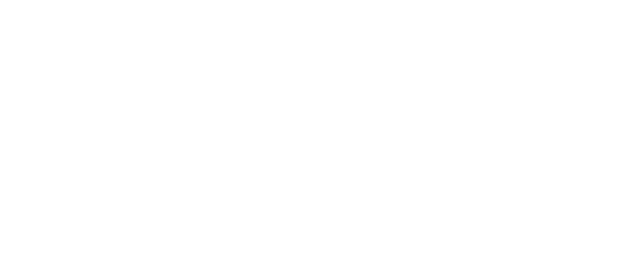
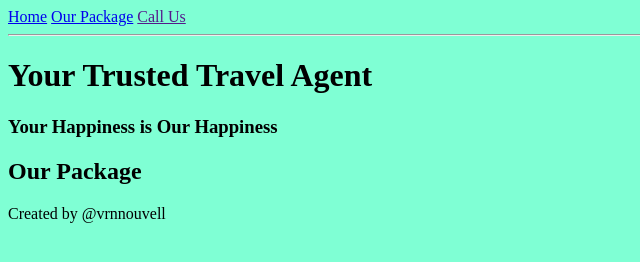
Before and after one commit to revou-fundamental-course/09-dec-24-vrnnouvell, a plain HTML site: page index.html in a window 1280 px wide. Shown: the whole page, without its empty margins (0-640 px from the left). Drawn offline with Linux system fonts and the light colour scheme.

Commit message:
update html 1

```diff
--- a/index.html
+++ b/index.html
@@ -4,10 +4,53 @@
     <meta charset="UTF-8">
     <meta name="viewport" content="width=device-width, initial-scale=1.0">
     <title>Document</title>
+    <link rel="stylesheet" href="css/style.css">
 </head>
+
 <body>
-    <head>
+    <!-- header-page -->
+    <header class="header-page">
+        <div class="home-icon"></div>
 
-    </head>
+        <nav>
+            <a href="#home-section">Home</a>
+            <a href="#our-package-section">Our Package</a>
+            <a href="">Call Us</a>
+        </nav>
+    </header>
+    <hr/>
+
+    <!-- main-page -->
+    <main>
+        <!-- header-content -->
+        <header class="header-content" id="home-section">
+            <h1>Your Trusted Travel Agent</h1>
+            <h3>Your Happiness is Our Happiness</h3>
+        </header>
+
+        <!-- home-content -->
+        <section class="home-content">
+            <!-- banner auto slide -->
+             <aside class="home-item">
+                <div class="banner-image"></div>
+             </aside>
+
+             <!-- form contact us -->
+              <form class="home-item"></form>
+        </section>
+
+        <!-- our package content -->
+         <section id="our-package-section">
+            <header class="header-content our-package-header">
+                <h1>Our Package</h1>
+            </header>
+         </section>
+    </main>
+
+    <!-- footer-content -->
+    <footer>
+        <span>Created by @vrnnouvell</span>
+    </footer>
 </body>
+
 </html>
```
